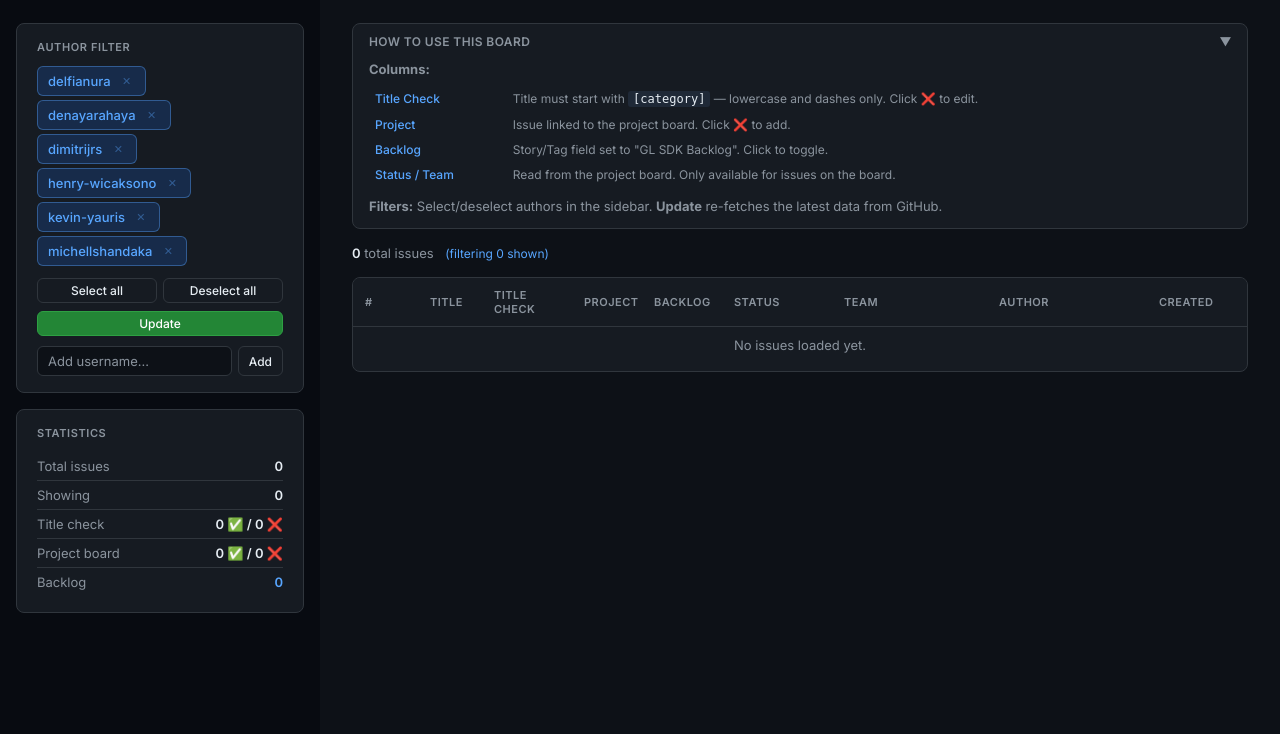
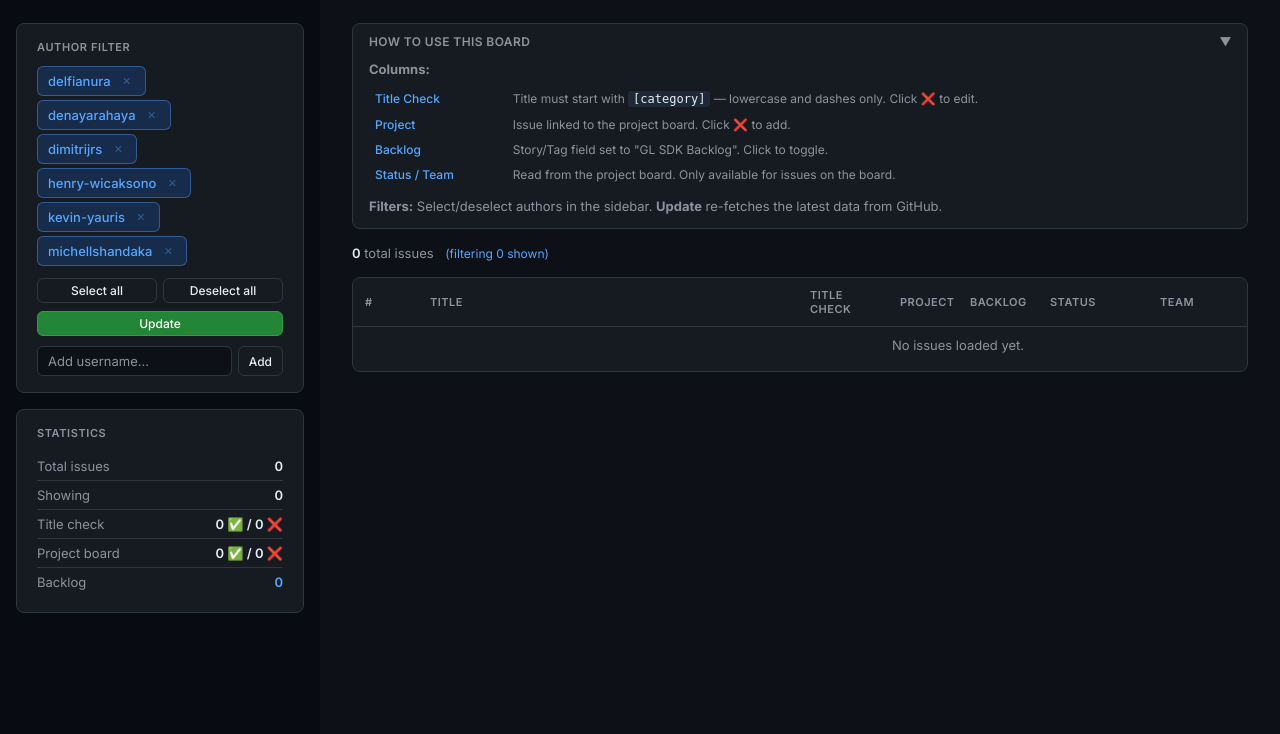
Before and after one commit to henry-wicaksono/gl-sdk-backlog-manager, a Flask app: page / in a window 1280 px wide. Shown: the part 66-800 px from the top of the page. Run offline with Flask 3, Linux system fonts and the light colour scheme; data that the repository does not hold is empty.

Commit message:
Fix title column width: set explicit 380px

```diff
--- a/templates/index.html
+++ b/templates/index.html
@@ -347,9 +347,7 @@
     }
     .issue-number:hover { color: var(--accent-hover); }
 
-    .col-title {
-      max-width: 0;  /* allow flex-shrink in fixed table */
-    }
+    .col-title { width: 380px; }
     .issue-title {
       color: var(--text);
       text-decoration: none;
```
